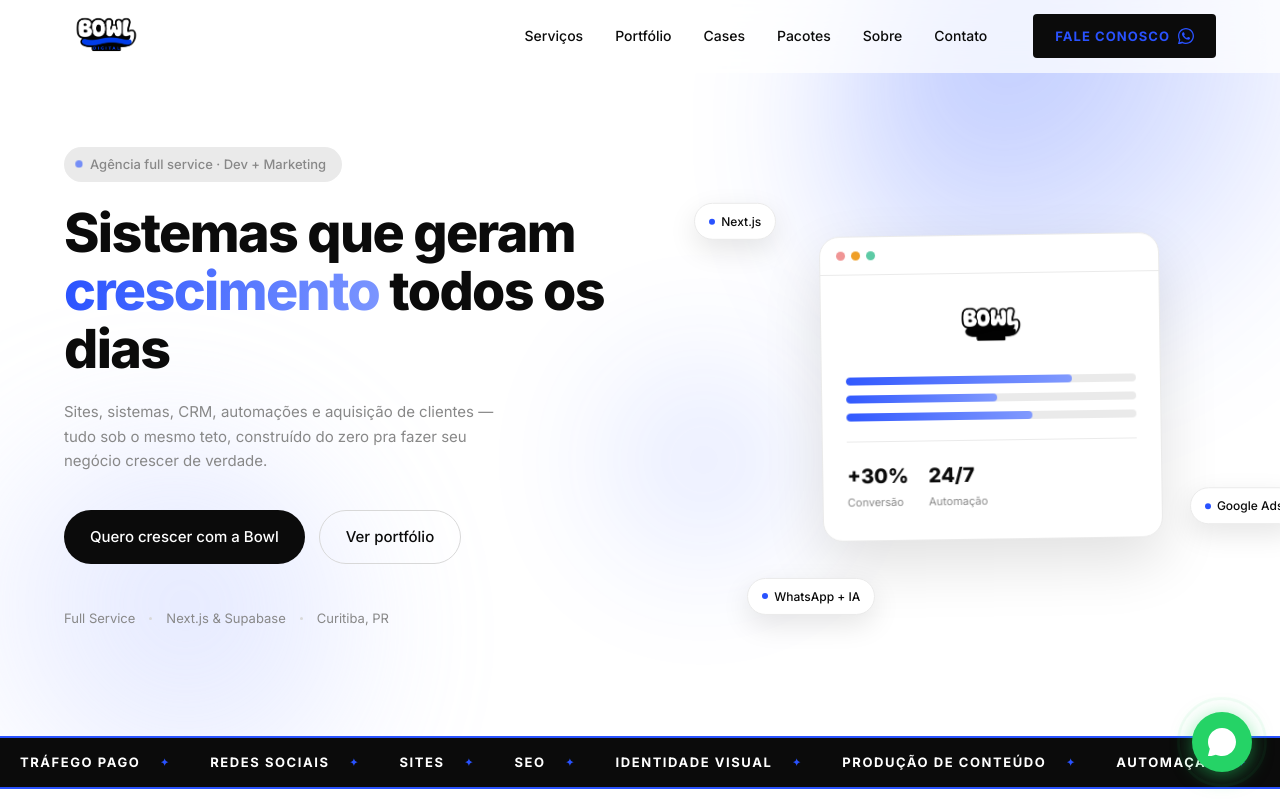
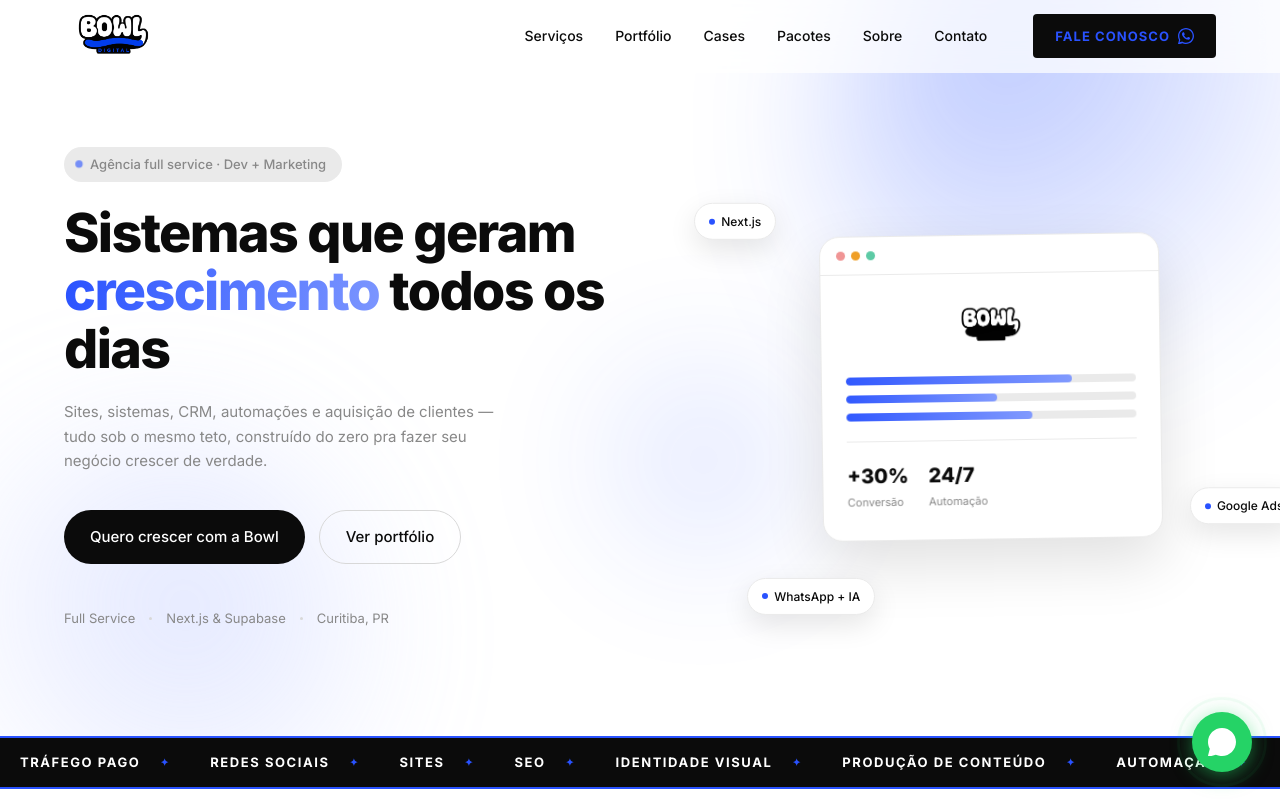
Before and after one commit to comunidadevencedores-lgtm/flip-agency, a Next.js app: page / in a window 1280 px wide. Shown: the top 800 px of the page. Built offline with nearby package versions, Linux system fonts and the light colour scheme.

Commit message:
Update Navbar.module.css

```diff
--- a/src/components/layout/Navbar.module.css
+++ b/src/components/layout/Navbar.module.css
@@ -25,7 +25,7 @@
 }
 /* Logo em imagem - maior */
 .logoImg {
-  height: 56px !important;
+  height: 66px !important;
   width: auto;
   transition: height 0.3s ease;
 }
```
